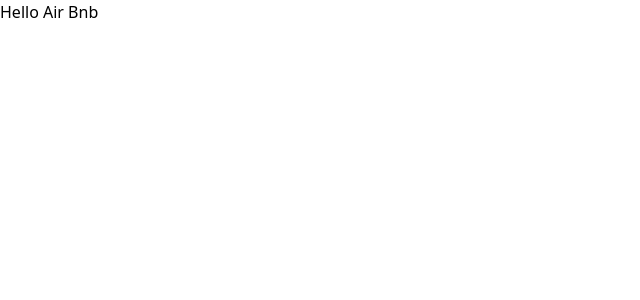
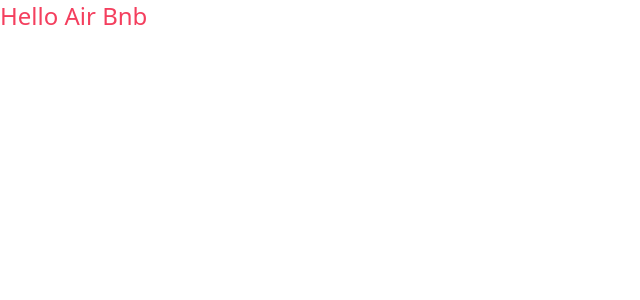
Before and after one commit to MatthewsRicky/air-bnb, a Next.js app in the folder airbnb-video/: page / in a window 1280 px wide. Shown: the top 300 px of the page, without its empty margins (0-640 px from the left). Built offline with nearby package versions, Linux system fonts and the light colour scheme.

Commit message:
Update page.tsx

```diff
--- a/airbnb-video/app/page.tsx
+++ b/airbnb-video/app/page.tsx
@@ -1,5 +1,5 @@
 export default function Home() {
   return (
-    <div>Hello Air Bnb</div>
+    <div className="text-rose-500 text-2xl">Hello Air Bnb</div>
   )
 }
```
